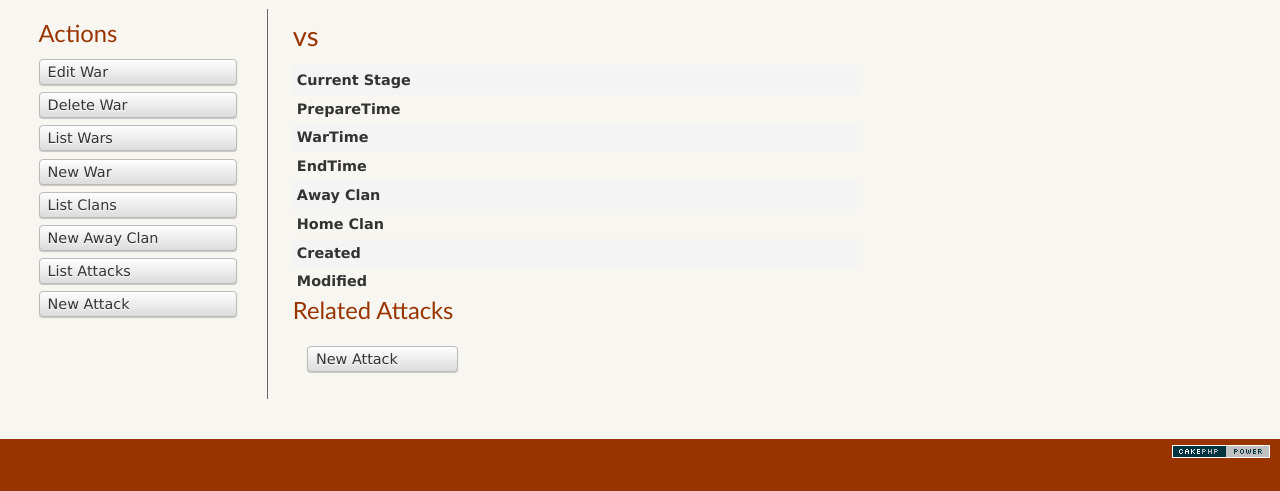
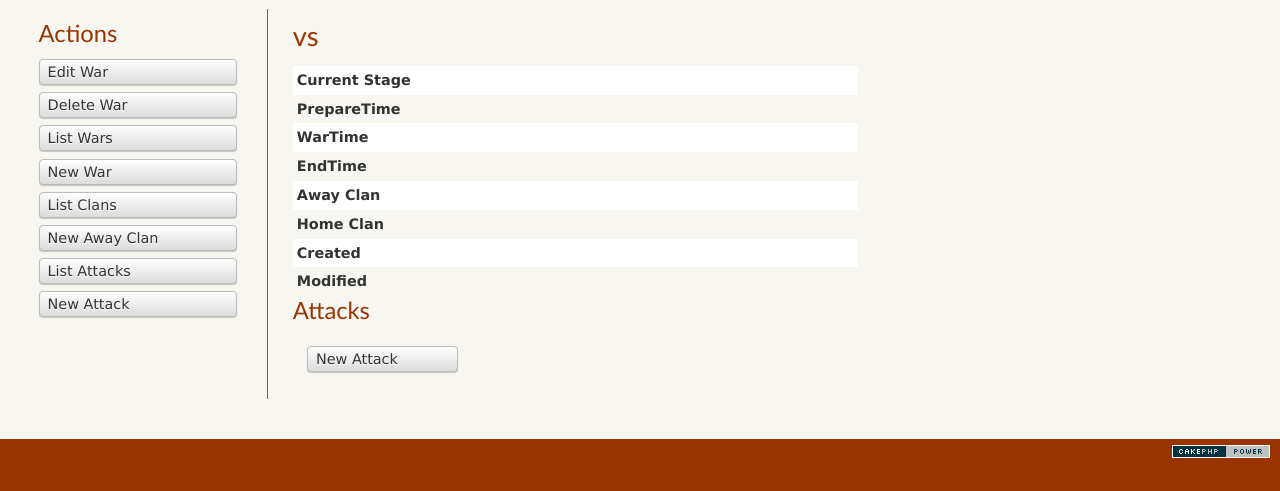
Before and after one commit to redleader36/clash_tracker, a CakePHP app: the page made by app/View/Dashboard/index.ctp in a window 1280 px wide. Shown: the part 85-576 px from the top of the page. Run offline with PHP 8.4 and a stand-in for CakePHP, Linux system fonts and the light colour scheme; the template is opened without the code that fills it, so the values that code supplies are empty; some libraries are stand-ins or nearby versions.

Commit message:
Small updates

```diff
--- a/app/View/Dashboard/index.ctp
+++ b/app/View/Dashboard/index.ctp
@@ -42,7 +42,7 @@
 			&nbsp;
 		</dd>
 	</dl>
-	<h3><?php echo __('Related Attacks'); ?></h3>
+	<h3><?php echo __('Attacks'); ?></h3>
 	<?php if (!empty($currentWar['Attack'])): ?>
 	<table cellpadding = "0" cellspacing = "0">
 	<tr>
--- a/app/webroot/css/cake.generic.css
+++ b/app/webroot/css/cake.generic.css
@@ -239,7 +239,7 @@
 }
 dl dd:nth-child(4n+2),
 dl dt:nth-child(4n+1) {
-	background: #f4f4f4;
+	background: #ffffff;
 }
 
 dt {
```
Also changed, not shown: app/Model/War.php (+22 -2 lines).
